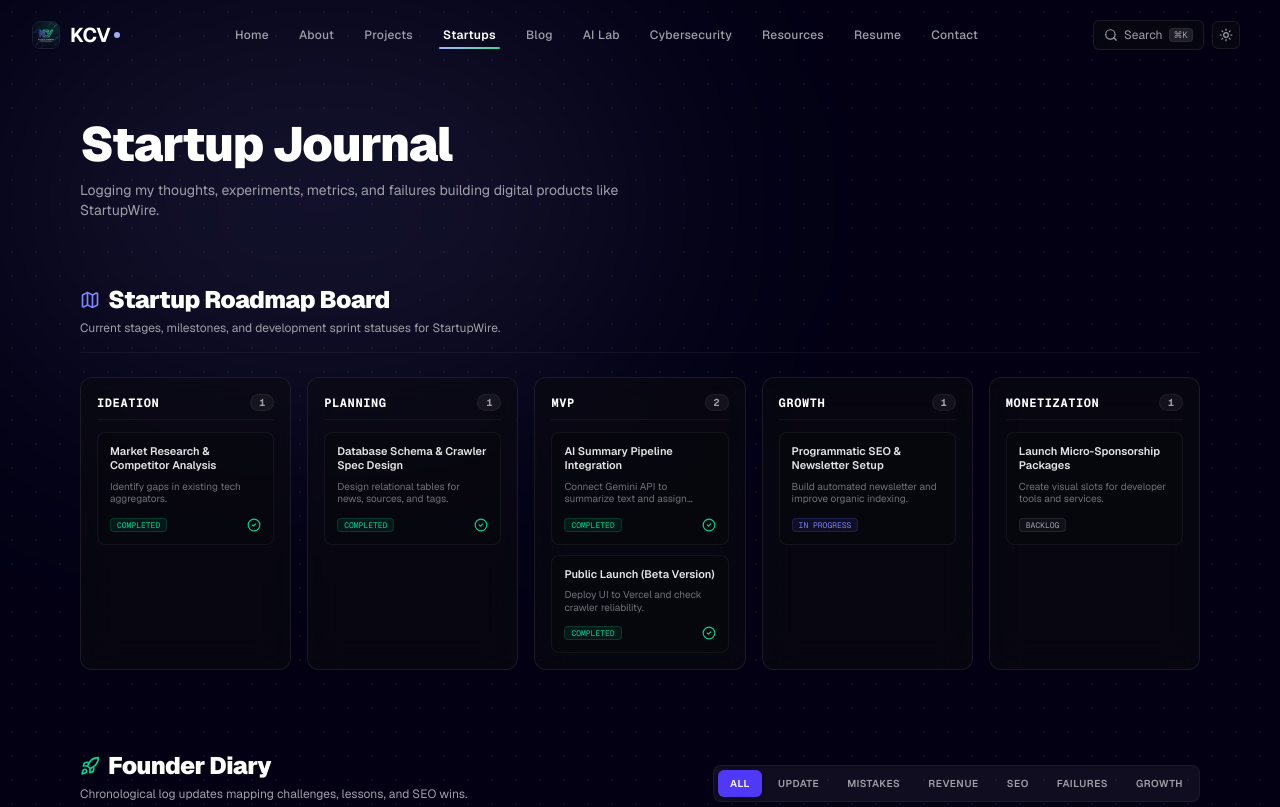
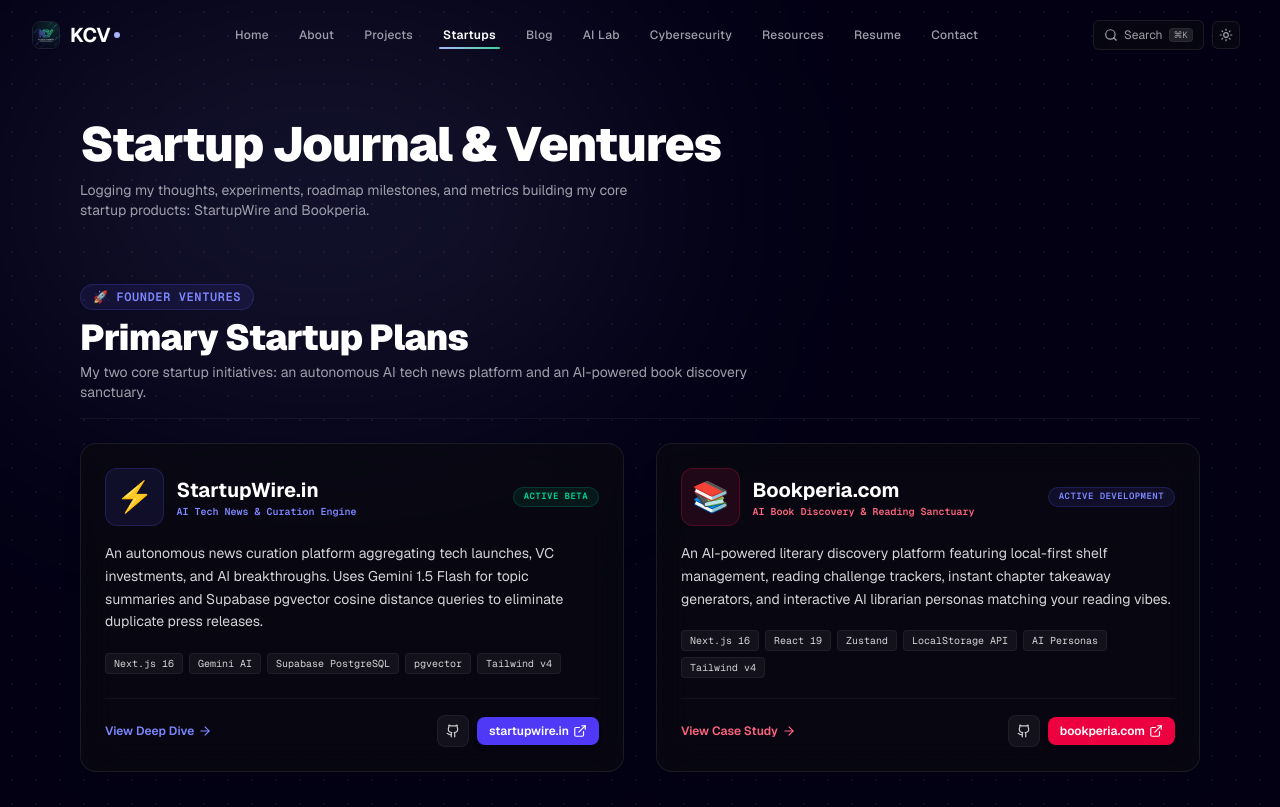
Before and after one commit to IamKady/kuldeepvishwakarma, a Next.js app: page /startups in a window 1280 px wide. Shown: the top 807 px of the page. Built offline with nearby package versions, Linux system fonts and the light colour scheme.

Commit message:
feat(startups): highlight StartupWire.in and Bookperia.com as core primary startup ventures

```diff
--- a/src/app/about/page.tsx
+++ b/src/app/about/page.tsx
@@ -28,7 +28,7 @@
       id: 'transition-story',
       title: 'My Journey: From Civil Blueprints to Software Architecture',
       icon: <Compass className="w-5 h-5 text-indigo-400" />,
-      content: "I began my technical education studying Civil Engineering, learning structural mechanics and spatial design. While drafting load distributions, I noticed something fascinating: structural nodes and coordinates in physical engineering map naturally to relational databases and software architecture. Driven by this realization, I taught myself programming during off-hours, transitioned into Computer Science, graduated with honors in B.Tech CSE, and am now pursuing my Master's in CS while building products like StartupWire.in."
+      content: "I began my technical education studying Civil Engineering, learning structural mechanics and spatial design. While drafting load distributions, I noticed something fascinating: structural nodes and coordinates in physical engineering map naturally to relational databases and software architecture. Driven by this realization, I taught myself programming during off-hours, transitioned into Computer Science, graduated with honors in B.Tech CSE, and am now pursuing my Master's in CS while building startup products like StartupWire.in and Bookperia.com."
     },
     {
       id: 'why-tech',
--- a/src/app/page.tsx
+++ b/src/app/page.tsx
@@ -182,7 +182,7 @@
               transition={{ duration: 0.6, delay: 0.2 }}
               className="text-sm sm:text-base text-slate-600 dark:text-zinc-400 leading-relaxed font-sans"
             >
-              Hi there! I'm a passionate developer who loves building fast web apps, intelligent AI assistants, and useful digital products. I run <span className="text-slate-900 dark:text-white font-semibold">StartupWire</span>, build open-source tools, and pursue my Master's in Computer Science.
+              Hi there! I'm a passionate developer who loves building fast web apps, intelligent AI assistants, and useful digital products. I am the founder of <span className="text-slate-900 dark:text-white font-semibold">StartupWire.in</span> (AI tech news platform) and <span className="text-slate-900 dark:text-white font-semibold">Bookperia.com</span> (AI book discovery sanctuary), while pursuing my Master's in Computer Science.
             </motion.p>
 
             <motion.div
@@ -199,10 +199,10 @@
                 <ArrowRight className="w-3.5 h-3.5 ml-2 group-hover:translate-x-1 transition-transform" />
               </Link>
               <Link
-                href="/blog"
+                href="/startups"
                 className="px-5 py-2.5 text-xs font-semibold text-slate-700 dark:text-zinc-200 hover:text-slate-900 dark:hover:text-white bg-white dark:bg-white/5 hover:bg-slate-100 dark:hover:bg-white/10 border border-slate-200 dark:border-white/10 rounded-lg hover:-translate-y-0.5 transition-all flex items-center cursor-pointer shadow-xs dark:shadow-none"
               >
-                Read Publications
+                Founder Startups
               </Link>
               <button
                 onClick={() => {
@@ -285,7 +285,7 @@
                     <br/>  <span className="text-indigo-300 dark:text-indigo-400">"location"</span>: <span className="text-emerald-300 dark:text-emerald-400">"Uttar Pradesh, India"</span>,
                     <br/>  <span className="text-indigo-300 dark:text-indigo-400">"education"</span>: <span className="text-emerald-300 dark:text-emerald-400">"MSc CompSci (Pursuing) • BTech CSE"</span>,
                     <br/>  <span className="text-indigo-300 dark:text-indigo-400">"stack"</span>: <span className="text-emerald-300 dark:text-emerald-400">"Next.js, TypeScript, Python, Tailwind"</span>,
-                    <br/>  <span className="text-indigo-300 dark:text-indigo-400">"startup"</span>: <span className="text-emerald-300 dark:text-emerald-400">"StartupWire.in"</span>,
+                    <br/>  <span className="text-indigo-300 dark:text-indigo-400">"startups"</span>: <span className="text-emerald-300 dark:text-emerald-400">"StartupWire.in & Bookperia.com"</span>,
                     <br/>  <span className="text-indigo-300 dark:text-indigo-400">"interests"</span>: [
                     <br/>    <span className="text-amber-300 dark:text-amber-400">"AI Assistants & Telegram Bots"</span>,
                     <br/>    <span className="text-amber-300 dark:text-amber-400">"Web Security & Performance"</span>
--- a/src/app/startups/page.tsx
+++ b/src/app/startups/page.tsx
@@ -1,6 +1,7 @@
 'use client';
 
 import React, { useState } from 'react';
+import Link from 'next/link';
 import { motion, AnimatePresence } from 'framer-motion';
 import {
   Rocket,
@@ -12,7 +13,11 @@
   Search,
   PlusCircle,
   CheckCircle2,
-  Calendar
+  Calendar,
+  ExternalLink,
+  Github,
+  ArrowRight,
+  Sparkles
 } from 'lucide-react';
 import { startupLogs, startupRoadmap, StartupLog } from '@/data/db';
 
@@ -67,11 +72,154 @@
       {/* Page Header */}
       <div className="space-y-3">
         <h1 className="text-3xl sm:text-5xl font-black text-slate-900 dark:text-white tracking-tight">
-          Startup Journal
+          Startup Journal & Ventures
         </h1>
         <p className="text-sm text-slate-600 dark:text-zinc-400 font-sans max-w-xl">
-          Logging my thoughts, experiments, metrics, and failures building digital products like StartupWire.
+          Logging my thoughts, experiments, roadmap milestones, and metrics building my core startup products: StartupWire and Bookperia.
         </p>
+      </div>
+
+      {/* Primary Startup Ventures Showcase */}
+      <div className="space-y-6">
+        <div className="border-b border-slate-200 dark:border-white/5 pb-4">
+          <div className="inline-flex items-center space-x-2 px-3 py-1 rounded-full border border-indigo-500/20 bg-indigo-500/10 text-xs text-indigo-700 dark:text-indigo-400 font-mono tracking-wider font-semibold uppercase mb-2">
+            🚀 FOUNDER VENTURES
+          </div>
+          <h2 className="text-2xl sm:text-4xl font-black text-slate-900 dark:text-white tracking-tight font-sans">
+            Primary Startup Plans
+          </h2>
+          <p className="text-sm text-slate-600 dark:text-zinc-400 font-sans mt-1 max-w-2xl">
+            My two core startup initiatives: an autonomous AI tech news platform and an AI-powered book discovery sanctuary.
+          </p>
+        </div>
+
+        <div className="grid grid-cols-1 md:grid-cols-2 gap-8">
+
+          {/* Venture 1: StartupWire.in */}
+          <div className="glass-panel p-6 rounded-2xl border border-slate-200 dark:border-white/10 space-y-5 shadow-xl bg-white/80 dark:bg-black/40 flex flex-col justify-between group">
+            <div className="space-y-4">
+              <div className="flex items-center justify-between">
+                <div className="flex items-center space-x-3">
+                  <span className="text-3xl p-2.5 rounded-xl bg-indigo-500/10 border border-indigo-500/20">⚡</span>
+                  <div>
+                    <h3 className="text-xl font-bold text-slate-900 dark:text-white font-sans flex items-center gap-2">
+                      StartupWire.in
+                    </h3>
+                    <span className="text-[10px] font-mono text-indigo-600 dark:text-indigo-400 block font-semibold">
+                      AI Tech News & Curation Engine
+                    </span>
+                  </div>
+                </div>
+                <span className="text-[9px] font-mono font-semibold px-2.5 py-0.5 rounded-full bg-emerald-500/10 text-emerald-600 dark:text-emerald-400 border border-emerald-500/20 uppercase tracking-wider">
+                  Active Beta
+                </span>
+              </div>
+
+              <p className="text-xs sm:text-sm text-slate-600 dark:text-zinc-300 leading-relaxed font-sans">
+                An autonomous news curation platform aggregating tech launches, VC investments, and AI breakthroughs. Uses Gemini 1.5 Flash for topic summaries and Supabase pgvector cosine distance queries to eliminate duplicate press releases.
+              </p>
+
+              <div className="flex flex-wrap gap-1.5 pt-1">
+                {['Next.js 16', 'Gemini AI', 'Supabase PostgreSQL', 'pgvector', 'Tailwind v4'].map(tech => (
+                  <span key={tech} className="text-[10px] font-mono px-2 py-0.5 rounded bg-slate-100 dark:bg-white/5 text-slate-700 dark:text-zinc-300 border border-slate-200 dark:border-white/5">
+                    {tech}
+                  </span>
+                ))}
+              </div>
+            </div>
+
+            <div className="pt-4 border-t border-slate-200 dark:border-white/5 flex items-center justify-between">
+              <Link
+                href="/startups/startupwire"
+                className="text-xs font-semibold text-indigo-600 dark:text-indigo-400 hover:underline flex items-center gap-1"
+              >
+                View Deep Dive <ArrowRight className="w-3.5 h-3.5" />
+              </Link>
+              <div className="flex items-center space-x-2">
+                <a
+                  href="https://github.com/IamKady/startupwire"
+                  target="_blank"
+                  rel="noopener noreferrer"
+                  className="p-2 rounded-lg bg-slate-100 dark:bg-white/5 hover:bg-slate-200 dark:hover:bg-white/10 text-slate-700 dark:text-zinc-300 border border-slate-200 dark:border-white/5 text-xs font-mono font-semibold flex items-center gap-1 transition-colors"
+                >
+                  <Github className="w-3.5 h-3.5" />
+                </a>
+                <a
+                  href="https://startupwire.in"
+                  target="_blank"
+                  rel="noopener noreferrer"
+                  className="px-3 py-1.5 rounded-lg bg-indigo-600 hover:bg-indigo-500 text-white text-xs font-semibold flex items-center gap-1 shadow-md transition-colors"
+                >
+                  <span>startupwire.in</span>
+                  <ExternalLink className="w-3.5 h-3.5" />
+                </a>
+              </div>
+            </div>
+          </div>
+
+          {/* Venture 2: Bookperia.com */}
+          <div className="glass-panel p-6 rounded-2xl border border-slate-200 dark:border-white/10 space-y-5 shadow-xl bg-white/80 dark:bg-black/40 flex flex-col justify-between group">
+            <div className="space-y-4">
+              <div className="flex items-center justify-between">
+                <div className="flex items-center space-x-3">
+                  <span className="text-3xl p-2.5 rounded-xl bg-rose-500/10 border border-rose-500/20">📚</span>
+                  <div>
+                    <h3 className="text-xl font-bold text-slate-900 dark:text-white font-sans flex items-center gap-2">
+                      Bookperia.com
+                    </h3>
+                    <span className="text-[10px] font-mono text-rose-600 dark:text-rose-400 block font-semibold">
+                      AI Book Discovery & Reading Sanctuary
+                    </span>
+                  </div>
+                </div>
+                <span className="text-[9px] font-mono font-semibold px-2.5 py-0.5 rounded-full bg-indigo-500/10 text-indigo-600 dark:text-indigo-400 border border-indigo-500/20 uppercase tracking-wider">
+                  Active Development
+                </span>
+              </div>
+
+              <p className="text-xs sm:text-sm text-slate-600 dark:text-zinc-300 leading-relaxed font-sans">
+                An AI-powered literary discovery platform featuring local-first shelf management, reading challenge trackers, instant chapter takeaway generators, and interactive AI librarian personas matching your reading vibes.
+              </p>
+
+              <div className="flex flex-wrap gap-1.5 pt-1">
+                {['Next.js 16', 'React 19', 'Zustand', 'LocalStorage API', 'AI Personas', 'Tailwind v4'].map(tech => (
+                  <span key={tech} className="text-[10px] font-mono px-2 py-0.5 rounded bg-slate-100 dark:bg-white/5 text-slate-700 dark:text-zinc-300 border border-slate-200 dark:border-white/5">
+                    {tech}
+                  </span>
+                ))}
+              </div>
+            </div>
+
+            <div className="pt-4 border-t border-slate-200 dark:border-white/5 flex items-center justify-between">
+              <Link
+                href="/projects#bookperia"
+                className="text-xs font-semibold text-rose-600 dark:text-rose-400 hover:underline flex items-center gap-1"
+              >
+                View Case Study <ArrowRight className="w-3.5 h-3.5" />
+              </Link>
+              <div className="flex items-center space-x-2">
+                <a
+                  href="https://github.com/IamKady/Bookperia.git"
+                  target="_blank"
+                  rel="noopener noreferrer"
+                  className="p-2 rounded-lg bg-slate-100 dark:bg-white/5 hover:bg-slate-200 dark:hover:bg-white/10 text-slate-700 dark:text-zinc-300 border border-slate-200 dark:border-white/5 text-xs font-mono font-semibold flex items-center gap-1 transition-colors"
+                >
+                  <Github className="w-3.5 h-3.5" />
+                </a>
+                <a
+                  href="https://bookperia.com"
+                  target="_blank"
+                  rel="noopener noreferrer"
+                  className="px-3 py-1.5 rounded-lg bg-rose-600 hover:bg-rose-500 text-white text-xs font-semibold flex items-center gap-1 shadow-md transition-colors"
+                >
+                  <span>bookperia.com</span>
+                  <ExternalLink className="w-3.5 h-3.5" />
+                </a>
+              </div>
+            </div>
+          </div>
+
+        </div>
       </div>
 
       {/* Part 1: Interactive Roadmap Kanban */}
@@ -82,7 +230,7 @@
             Startup Roadmap Board
           </h2>
           <p className="text-xs text-slate-600 dark:text-zinc-400 font-sans mt-1">
-            Current stages, milestones, and development sprint statuses for StartupWire.
+            Current stages, milestones, and development sprint statuses for StartupWire and Bookperia.
           </p>
         </div>
 
--- a/src/data/db.ts
+++ b/src/data/db.ts
@@ -757,40 +757,47 @@
   {
     id: 'log-1',
     date: '2026-06-15',
-    title: 'Launching StartupWire: Choosing the Tech Stack and Niche',
+    title: 'Launching StartupWire.in: Autonomous AI Curation & RSS Pipeline',
     category: 'Update',
-    content: 'Today I officially began building StartupWire. The goal is clear: create a self-sustaining tech news platform that filters clutter. I chose Next.js because of its excellent SEO capabilities out-of-the-box and Supabase to avoid database configuration headaches. My primary niche is Tech Startups and Applied AI developments.'
+    content: 'Officially launched StartupWire.in! The goal is to build an automated, self-moderating news portal for tech founders and developers. Powered by Next.js 16 App Router, Gemini 1.5 Flash for topic curation, and Supabase PostgreSQL with pgvector cosine distance filtering to eliminate duplicate press releases.'
   },
   {
     id: 'log-2',
     date: '2026-06-28',
-    title: 'The SEO Mistake That Cost Me Initial Indexing',
-    category: 'Mistakes',
-    content: 'During deployment, I misconfigured the `robots.txt` file and set `Disallow: /` instead of allowing access to the root path. Google Crawler ignored the website for a week. Lesson learned: always validate SEO configurations using Google Search Console immediately after launching, even in beta.'
+    title: 'Building Bookperia.com: Local-First Reading Ecosystem & AI Personas',
+    category: 'Update',
+    content: 'Started engineering Bookperia.com—an AI-powered literary sanctuary for book lovers. Built a local-first bookshelf manager with Zustand and LocalStorage rehydration, alongside AI librarian personas (Head Librarian, Sherlock Holmes, Alchemist) for mood and vibe-based book recommendations.'
   },
   {
     id: 'log-3',
     date: '2026-07-05',
-    title: 'Exploring Revenue Models: Micro-Sponsorships & API Access',
-    category: 'Revenue',
-    content: 'Instead of intrusive Google AdSense, I am exploring micro-sponsorships (e.g., text ads for developers) and charging for premium API access to aggregated, categorised startup news data. Programmatic SEO will drive the traffic needed to sustain this model.'
+    title: 'StartupWire.in: Solved Deduplication with Vector Cosine Distance',
+    category: 'SEO',
+    content: '70% of tech news portals publish identical press releases. Integrated pgvector embeddings in Supabase with a 0.85 cosine similarity threshold. Now, duplicate stories are automatically filtered before hitting the edge database!'
   },
   {
     id: 'log-4',
     date: '2026-07-10',
-    title: 'Lighthouse Score 100/100: How I Achieved It',
-    category: 'SEO',
-    content: 'Optimized StartupWire images using Next.js `<Image />` component, set font-display swap on Google Fonts, eliminated render-blocking third-party scripts, and pre-fetched critical links. Speed is a key SEO rank factor!'
+    title: 'Bookperia.com: Interactive Reading Progress & Instant AI Chapter Takeaways',
+    category: 'Growth',
+    content: 'Designed interactive reading challenge badges, daily progress trackers, and instant AI chapter-level summaries. Achieved sub-100ms client interactions by leveraging Zustand selectors and static edge bundle caching.'
+  },
+  {
+    id: 'log-5',
+    date: '2026-07-20',
+    title: 'Exploring Monetization: Micro-Sponsorships & Premium API Plans',
+    category: 'Revenue',
+    content: 'Exploring sustainable revenue for StartupWire.in (micro-sponsorship slots for dev tools & structured API feeds) and Bookperia.com (curated affiliate book links & premium AI persona chats).'
   }
 ];
 
 export const startupRoadmap: StartupRoadmapItem[] = [
-  { id: 'rm-1', stage: 'Ideation', task: 'Market Research & Competitor Analysis', status: 'Completed', details: 'Identify gaps in existing tech aggregators.' },
-  { id: 'rm-2', stage: 'Planning', task: 'Database Schema & Crawler Spec Design', status: 'Completed', details: 'Design relational tables for news, sources, and tags.' },
-  { id: 'rm-3', stage: 'MVP', task: 'AI Summary Pipeline Integration', status: 'Completed', details: 'Connect Gemini API to summarize text and assign categories.' },
-  { id: 'rm-4', stage: 'MVP', task: 'Public Launch (Beta Version)', status: 'Completed', details: 'Deploy UI to Vercel and check crawler reliability.' },
-  { id: 'rm-5', stage: 'Growth', task: 'Programmatic SEO & Newsletter Setup', status: 'In Progress', details: 'Build automated newsletter and improve organic indexing.' },
-  { id: 'rm-6', stage: 'Monetization', task: 'Launch Micro-Sponsorship Packages', status: 'Backlog', details: 'Create visual slots for developer tools and services.' }
+  { id: 'rm-1', stage: 'Ideation', task: 'Market Research for StartupWire & Bookperia', status: 'Completed', details: 'Identified gaps in tech news noise and static book discovery portals.' },
+  { id: 'rm-2', stage: 'Planning', task: 'Database Schemas & AI Agent Architecture', status: 'Completed', details: 'Designed PostgreSQL schemas for StartupWire and Zustand local stores for Bookperia.' },
+  { id: 'rm-3', stage: 'MVP', task: 'StartupWire.in Public Release', status: 'Completed', details: 'Deploys Gemini RSS crawlers, pgvector deduplication, and edge cache.' },
+  { id: 'rm-4', stage: 'MVP', task: 'Bookperia.com Public Beta Release', status: 'Completed', details: 'Deploys local shelf manager, AI librarian personas, and vibe-matching.' },
+  { id: 'rm-5', stage: 'Growth', task: 'Programmatic SEO & Newsletter Automation', status: 'In Progress', details: 'Building automated weekly digest newsletters and expanding organic indexing for both startups.' },
+  { id: 'rm-6', stage: 'Monetization', task: 'Developer API & Micro-Sponsorship Packages', status: 'Backlog', details: 'Exposing structured news API feeds and launching developer sponsorship tiers.' }
 ];
 
 export const aiPrompts: AIPrompt[] = [
```
